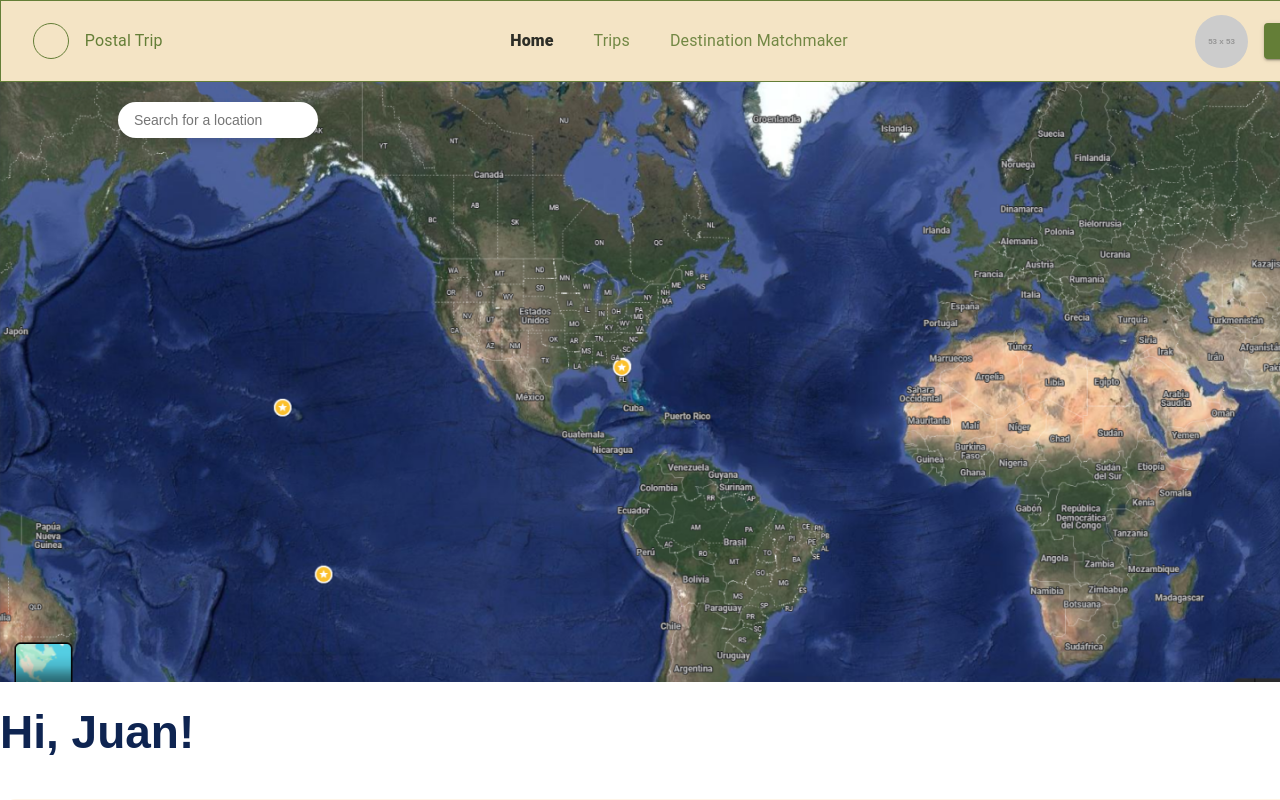
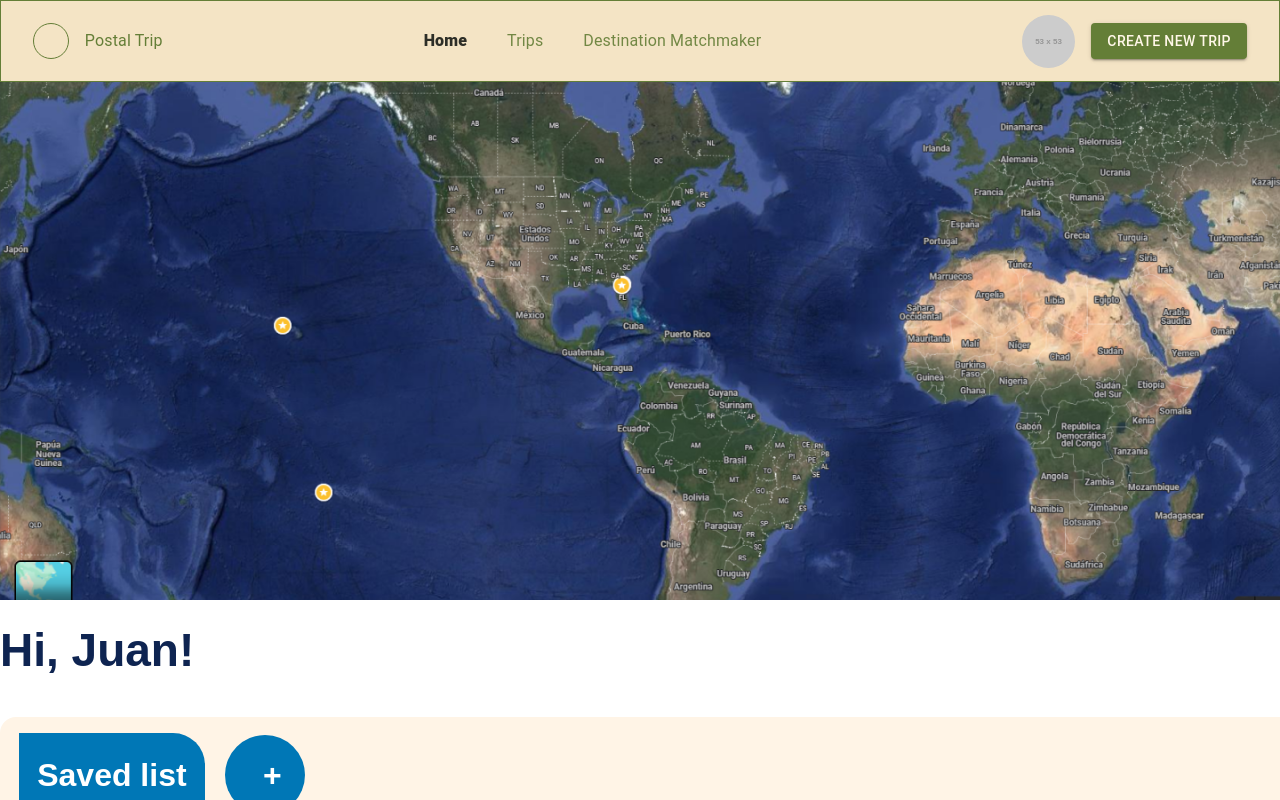
Before and after one commit to valegaru/WebProject, a React (Vite) app in the folder my-react-app/: page / in a window 1280 px wide. Shown: the top 800 px of the page. Built offline with nearby package versions, Linux system fonts and the light colour scheme.

Commit message:
fix Navbar position:static -> sticky

```diff
--- a/my-react-app/src/components/Navbar/Navbar.css
+++ b/my-react-app/src/components/Navbar/Navbar.css
@@ -2,6 +2,10 @@
 .navbar {
   background-color: #f4e4c5;
   border: 1px solid #647e37;
+  display: flex;
+  position: sticky;
+  top: 0;
+  z-index: 1
 }
 
 .logo-container {
--- a/my-react-app/src/components/Navbar/Navbar.jsx
+++ b/my-react-app/src/components/Navbar/Navbar.jsx
@@ -10,7 +10,7 @@ import './Navbar.css';
 
 const Navbar = () => {
   return (
-    <AppBar position="static" elevation={0} sx={{ backgroundColor: '#f4e4c5', px: 4, py: 1 }} className="navbar" >
+    <AppBar elevation={0} sx={{ backgroundColor: '#f4e4c5', px: 4, py: 1 }} className="navbar" >
 
       <Toolbar disableGutters sx={{ justifyContent: 'space-between' }}>
 
--- a/my-react-app/src/index.css
+++ b/my-react-app/src/index.css
@@ -8,7 +8,7 @@
 
   color-scheme: light dark;
   color: rgba(255, 255, 255, 0.87);
-  background-color: #242424;
+  background-color: #FFF7E8;
 
   font-synthesis: none;
   text-rendering: optimizeLegibility;
```
